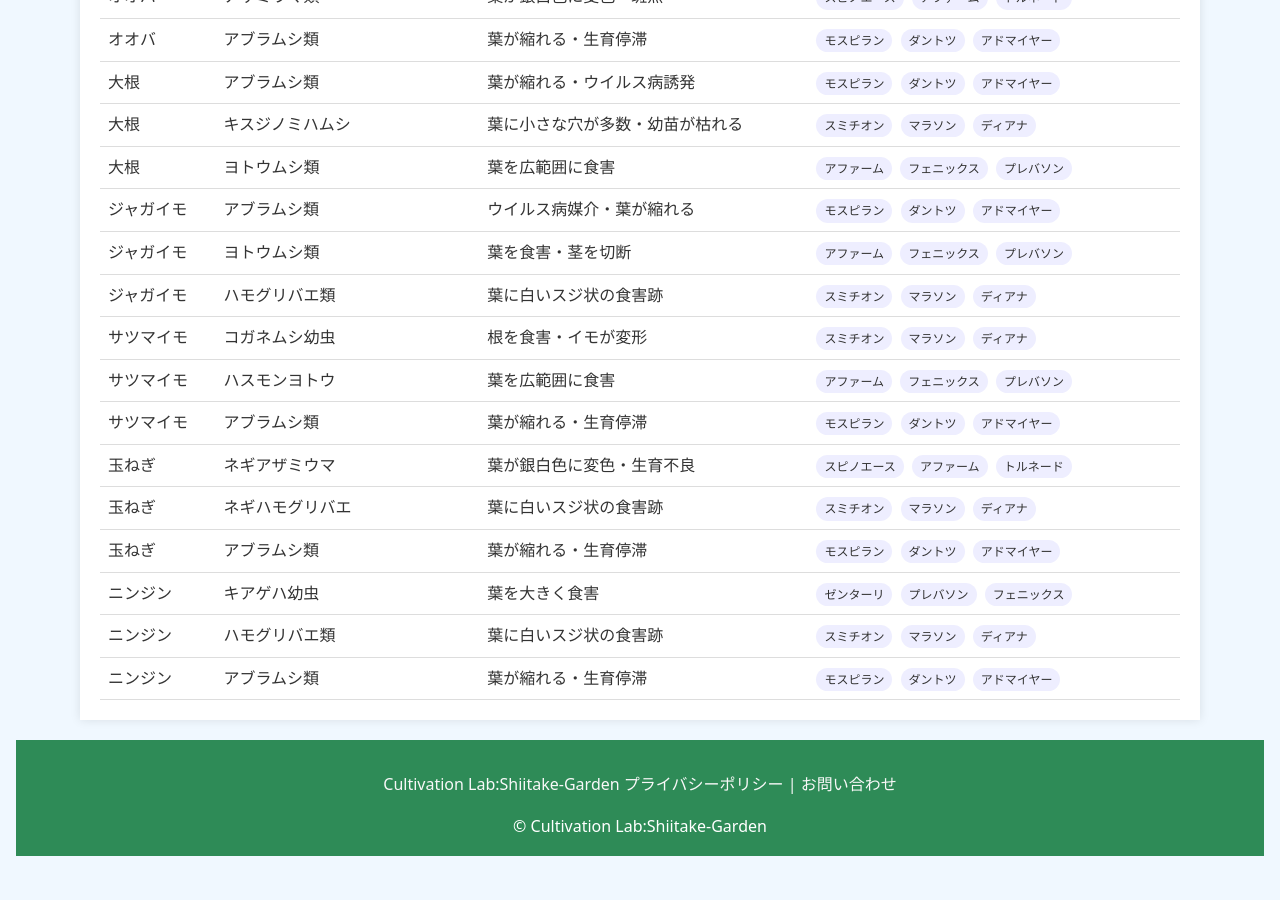
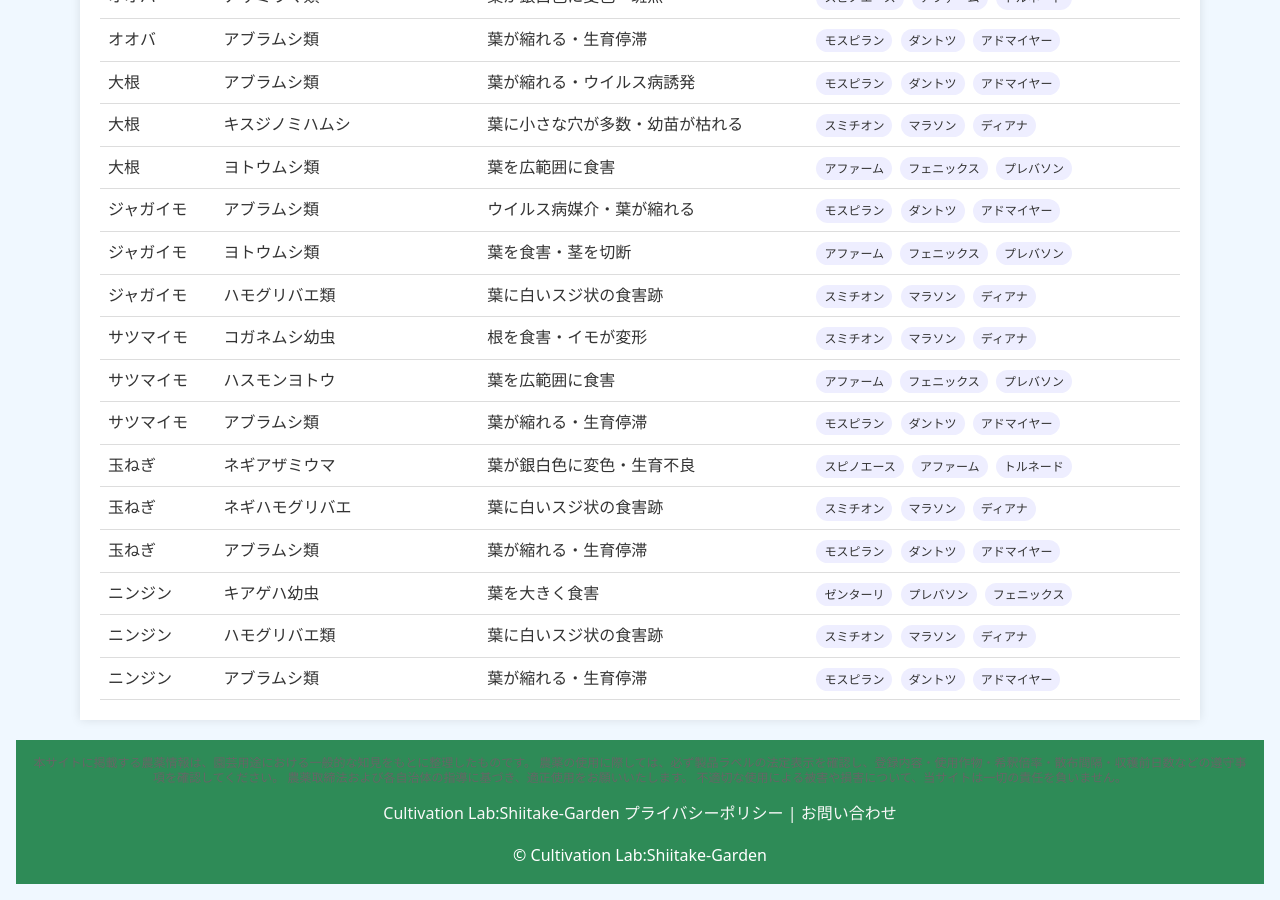
Before and after one commit to shiitake-garden/shiitake-garden.github.io, a Jekyll site: the page built from pest.html, in a window 1280 px wide and 900 px high, scrolled down 1926 px. Built offline with Jekyll 4.4.1, drawn with Linux system fonts in a browser that asks for light colours; before the commit the page ends 2798 px from its top, so only the background shows below that.

Commit message:
Update footer_care.html

```diff
--- a/_includes/footer_care.html
+++ b/_includes/footer_care.html
@@ -1,4 +1,8 @@
 <footer class="site-footer">
+    <div class="footer-note">本サイトに掲載する農薬情報は、園芸用途における一般的な知見をもとに整理したものです。
+農薬の使用に際しては、必ず製品ラベルの法定表示を確認し、登録内容・使用作物・希釈倍率・散布間隔・収穫前日数などの遵守事項を確認してください。
+農薬取締法および各自治体の指導に基づき、適正使用をお願いいたします。
+不適切な使用による被害や損害について、当サイトは一切の責任を負いません。</div>
   <nav>
    <p>
     <a href="https://shiitake-garden.github.io/">Cultivation Lab:Shiitake-Garden</a>
```
